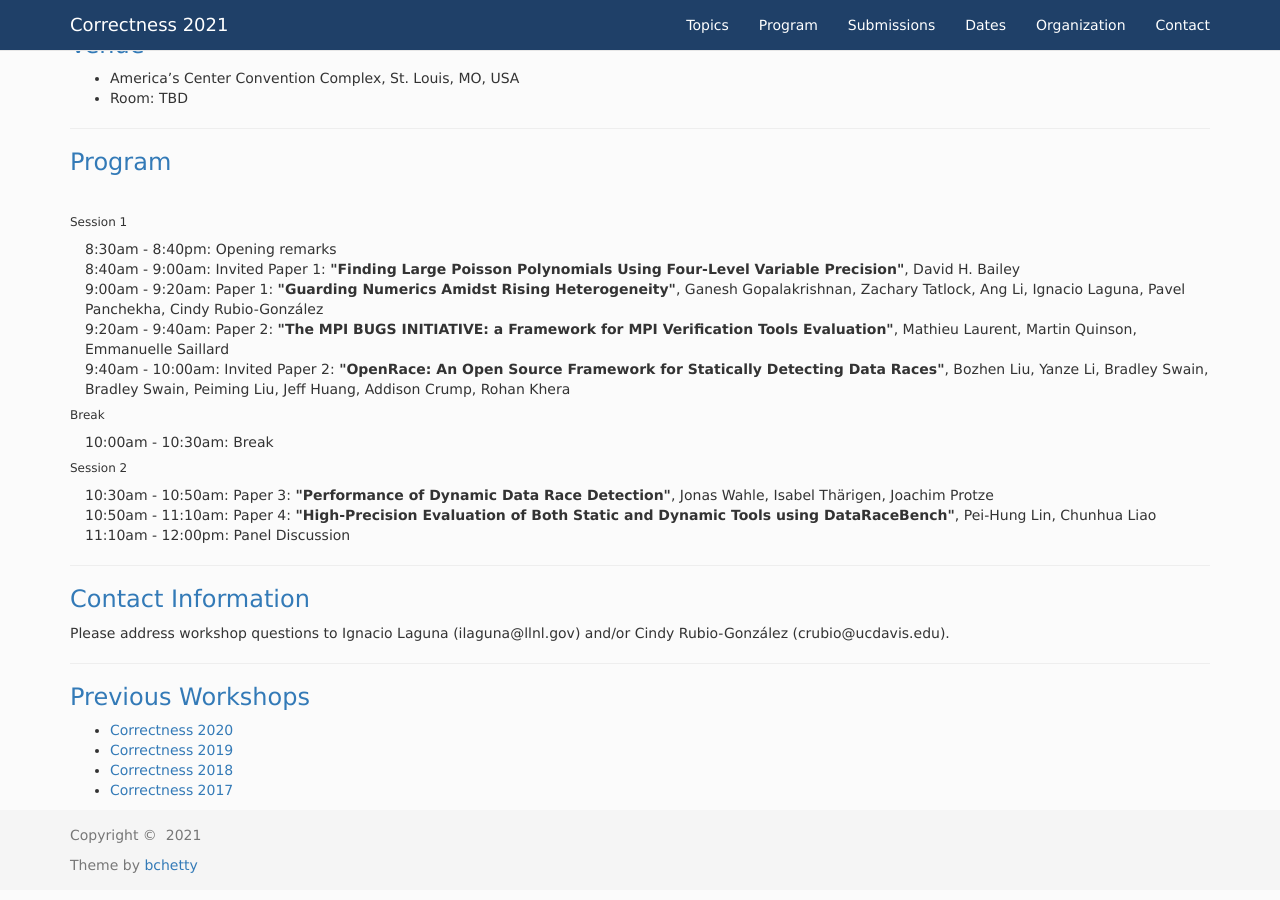
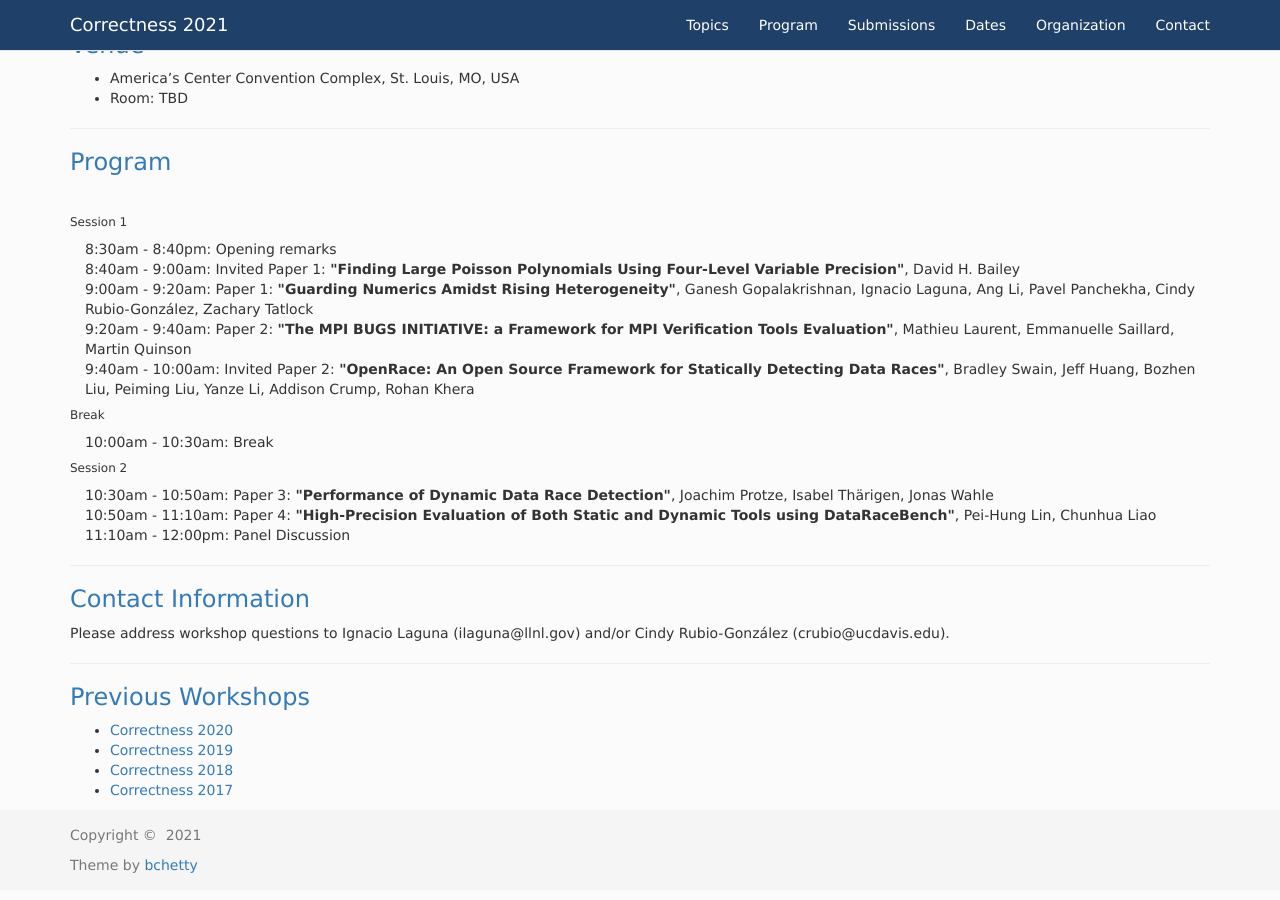
Before and after one commit to correctness-workshop/2021, a Jekyll site: the page built from index.md, in a window 1280 px wide and 900 px high, scrolled down 2711 px. Built offline with Jekyll 4.4.1, drawn with Linux system fonts in a browser that asks for light colours; nearby versions of some CDN libraries; the list of posts is cut into pages by our own code.

Commit message:
fixed program 6

```diff
--- a/index.md
+++ b/index.md
@@ -136,9 +136,9 @@ All time zones are AOE.
 <table>
 <tr><td width="15">  </td> <td>8:30am - 8:40pm:  Opening remarks    </td> </tr>
 <tr><td width="15">  </td> <td>8:40am - 9:00am:  Invited Paper 1:  <b>"Finding Large Poisson Polynomials Using Four-Level Variable Precision"</b>, David H. Bailey </td> </tr>
-<tr><td width="15">  </td> <td>9:00am - 9:20am:  Paper 1: <b>"Guarding Numerics Amidst Rising Heterogeneity"</b>, Ganesh Gopalakrishnan, Zachary Tatlock, Ang Li, Ignacio Laguna, Pavel Panchekha, Cindy Rubio-González  </td> </tr>
-<tr><td width="15">  </td> <td>9:20am - 9:40am:  Paper 2: <b>"The MPI BUGS INITIATIVE: a Framework for MPI Verification Tools Evaluation"</b>, Mathieu Laurent, Martin Quinson, Emmanuelle Saillard  </td> </tr>
-<tr><td width="15">  </td> <td>9:40am - 10:00am:  Invited Paper 2: <b>"OpenRace: An Open Source Framework for Statically Detecting Data Races"</b>, Bozhen Liu, Yanze Li, Bradley Swain, Bradley Swain, Peiming Liu, Jeff Huang, Addison Crump, Rohan Khera  </td> </tr>
+<tr><td width="15">  </td> <td>9:00am - 9:20am:  Paper 1: <b>"Guarding Numerics Amidst Rising Heterogeneity"</b>, Ganesh Gopalakrishnan, Ignacio Laguna, Ang Li, Pavel Panchekha, Cindy Rubio-González, Zachary Tatlock </td> </tr>
+<tr><td width="15">  </td> <td>9:20am - 9:40am:  Paper 2: <b>"The MPI BUGS INITIATIVE: a Framework for MPI Verification Tools Evaluation"</b>, Mathieu Laurent, Emmanuelle Saillard, Martin Quinson </td> </tr>
+<tr><td width="15">  </td> <td>9:40am - 10:00am:  Invited Paper 2: <b>"OpenRace: An Open Source Framework for Statically Detecting Data Races"</b>, Bradley Swain, Jeff Huang, Bozhen Liu, Peiming Liu, Yanze Li,  Addison Crump, Rohan Khera  </td> </tr>
 </table>
 
 ###### Break
@@ -148,7 +148,7 @@ All time zones are AOE.
 
 ###### Session 2
 <table>
-<tr><td width="15">  </td> <td>10:30am - 10:50am:  Paper 3: <b>"Performance of Dynamic Data Race Detection"</b>, Jonas Wahle, Isabel Thärigen, Joachim Protze </td> </tr>
+<tr><td width="15">  </td> <td>10:30am - 10:50am:  Paper 3: <b>"Performance of Dynamic Data Race Detection"</b>, Joachim Protze, Isabel Thärigen,  Jonas Wahle </td> </tr>
 <tr><td width="15">  </td> <td>10:50am - 11:10am:  Paper 4: <b>"High-Precision Evaluation of Both Static and Dynamic Tools using DataRaceBench"</b>, Pei-Hung Lin, Chunhua Liao </td> </tr>
 <tr><td width="15">  </td> <td>11:10am - 12:00pm:  Panel Discussion </td> </tr>
 </table>
```
